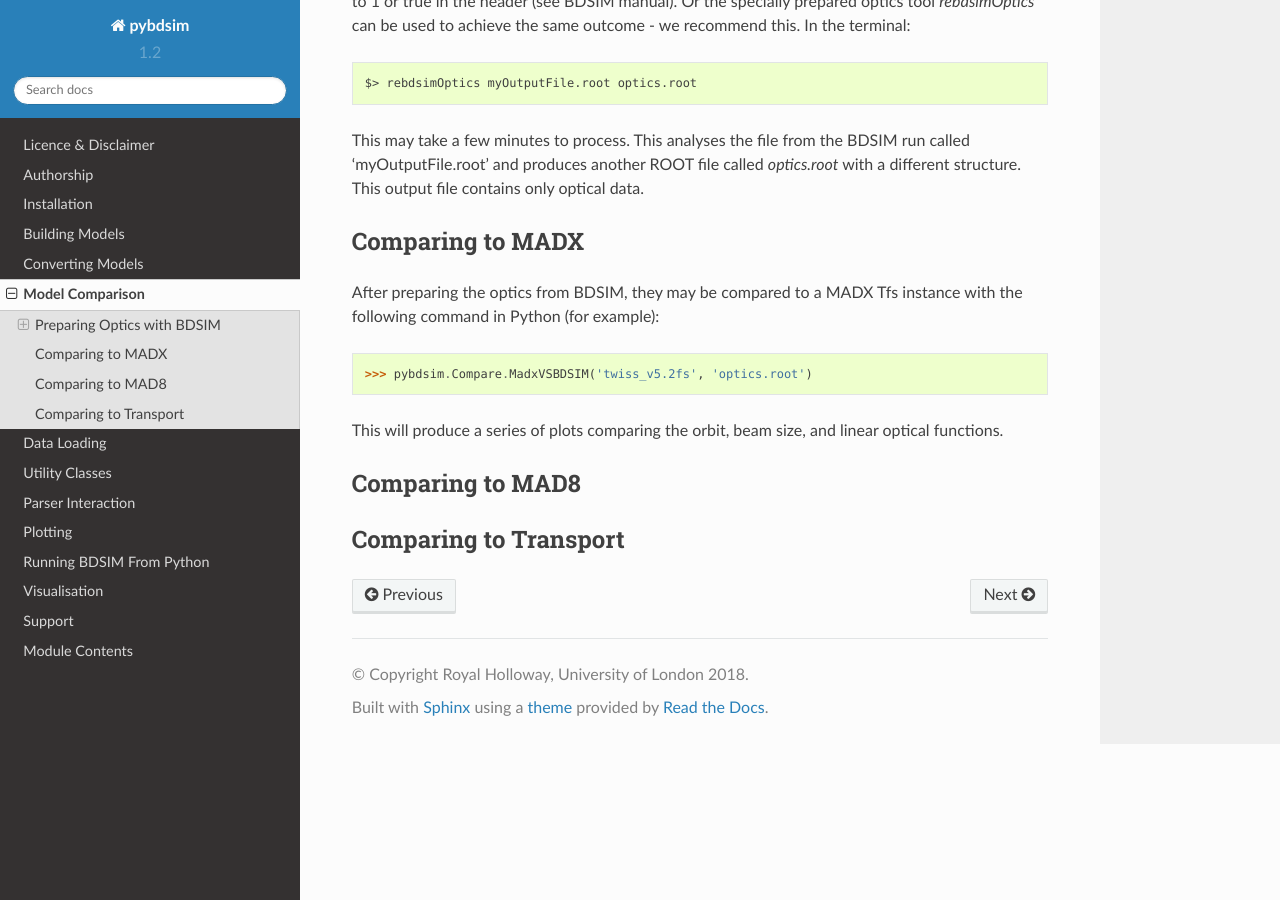
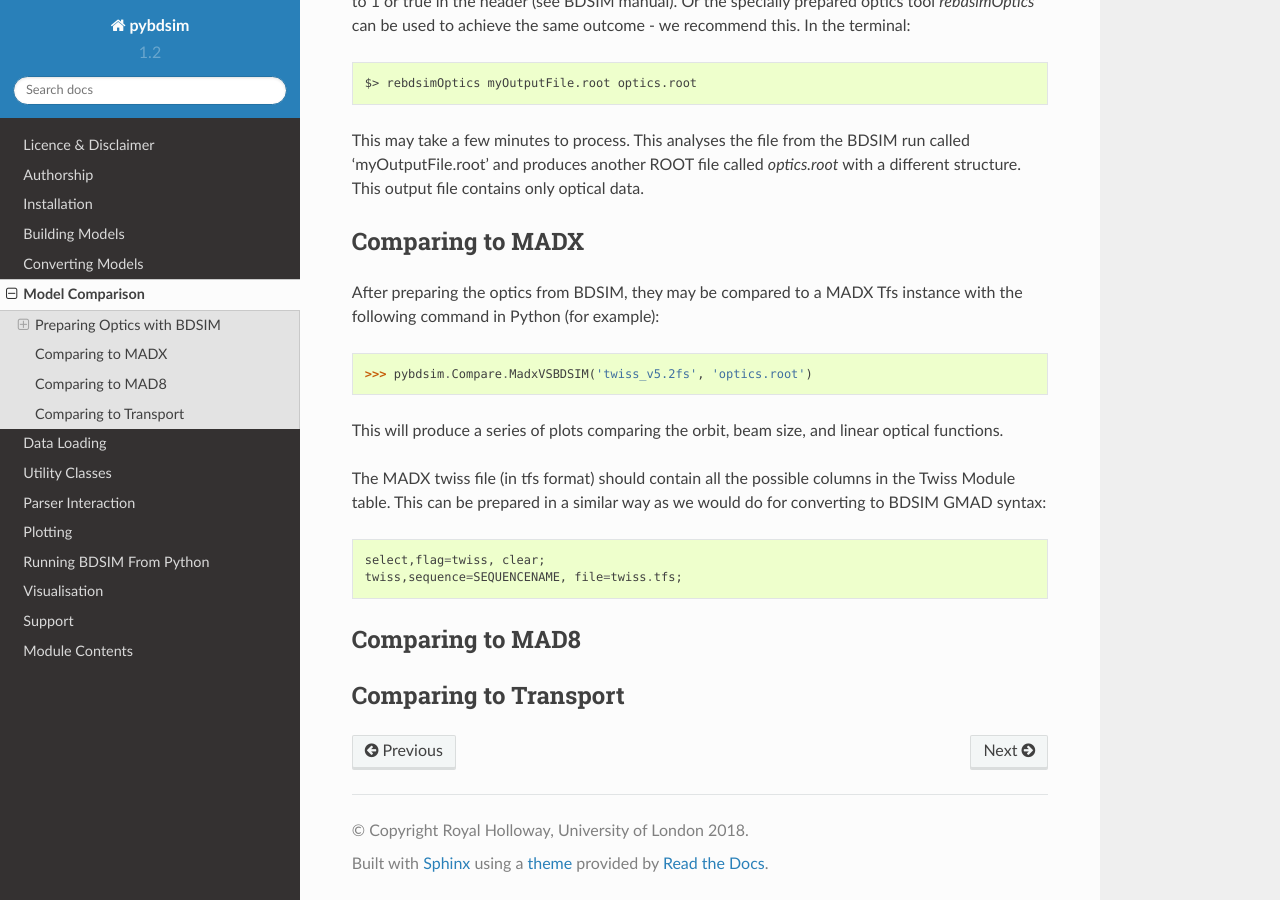
Before and after one commit to bdsim-collaboration/pybdsim, a Sphinx documentation site: the page built from docs/source/compare.rst, in a window 1280 px wide and 900 px high, scrolled down 1248 px. Built offline with Sphinx 7.4.7 and the Read the Docs theme 2.0.0, drawn with Linux system fonts in a browser that asks for light colours.

Commit message:
Improve conversion documentation.

```diff
--- a/docs/source/compare.rst
+++ b/docs/source/compare.rst
@@ -70,6 +70,14 @@ with the following command in Python (for example)::
 This will produce a series of plots comparing the orbit, beam size, and linear
 optical functions.
 
+The MADX twiss file (in tfs format) should contain all the possible columns in
+the Twiss Module table. This can be prepared in a similar way as we would do
+for converting to BDSIM GMAD syntax::
+
+  select,flag=twiss, clear;
+  twiss,sequence=SEQUENCENAME, file=twiss.tfs;
+
+
 Comparing to MAD8
 -----------------
 
```
